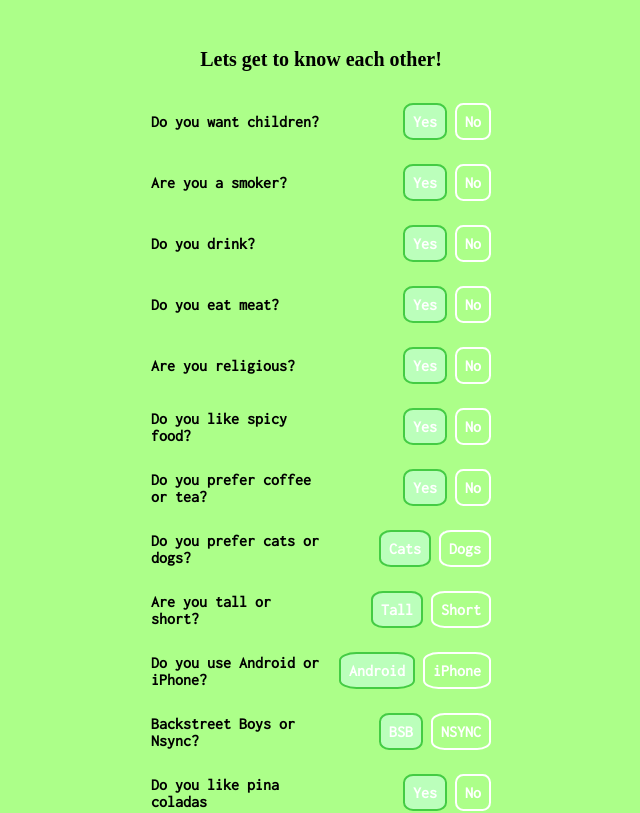
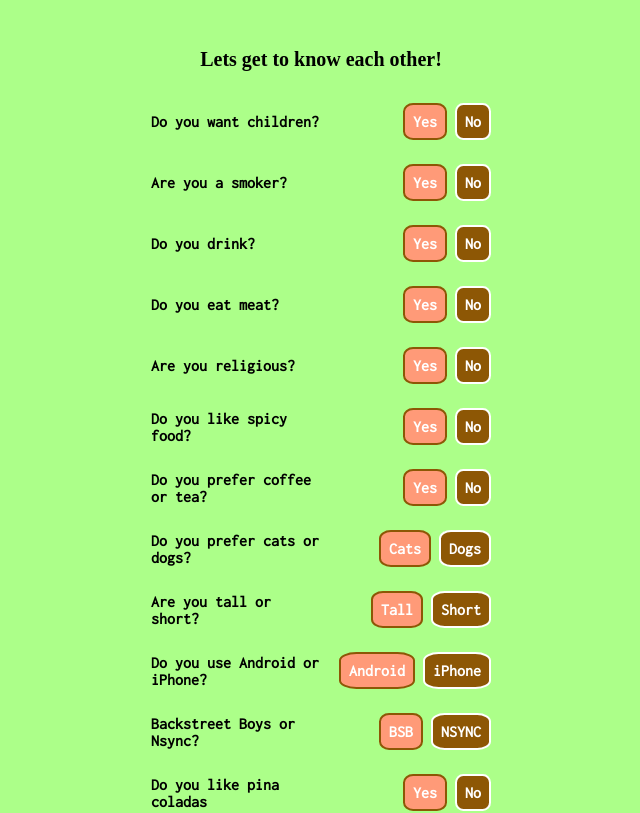
Before and after one commit to andrewtrac/terribledatingapp, a React (Create React App) app: page /registration in a window 1280 px wide. Shown: the top 813 px of the page, without its empty margins (319-959 px from the left). Built offline with nearby package versions, Linux system fonts and the light colour scheme; a web font is replaced by a local one.

Commit message:
styled radio buttons

```diff
--- a/src/Components/RegistrationPage.css
+++ b/src/Components/RegistrationPage.css
@@ -75,16 +75,18 @@
   padding: .5rem;
   border-radius: 23%;
   font-family: 'Inconsolata';
+  background-color: #8D5705;
   color: #FFFFFF;
   border: 2px solid white;
   text-align: center;
 }
 .registrationpage__radio input[type="radio"]:checked + label {
-  background-color:#bfb;
-  border-color: #4c4;
+  background-color: #FF9A78;
+  border-color: #8D5705;
 }
 .registrationpage__radio input[type="radio"]:focus + label {
-  border: 2px dashed #444;
+  border: 2px solid #FAE100;
+  box-shadow: inset 0 0 .75rem 0 rgba(0, 0, 0, 0.5);
 }
 .registrationpage__radio .radio-toolbar label:hover {
   background-color: #dfd;
--- a/src/Components/RegistrationPage.js
+++ b/src/Components/RegistrationPage.js
@@ -96,11 +96,11 @@ const RegistrationPage = (props) => {
               <p className="registrationpage__question">{question[0]}</p>
               <div className="registrationpage__radio">
                 <input
-                type="radio" id={question[1]+index} name={question[0]} value={true} checked/>
+                type="radio" id={question[1]+index} name={question[0]} value={true} onClick={handleClick} checked/>
                 <label
                 for={question[1]+index}>{question[1]}</label>
                 <input
-                type="radio" id={question[2]+index} name={question[0]} value={false}/>
+                type="radio" id={question[2]+index} name={question[0]} value={false} onClick={handleClick}/>
                 <label
                 for={question[2]+index}>{question[2]}</label>
               </div>
```
